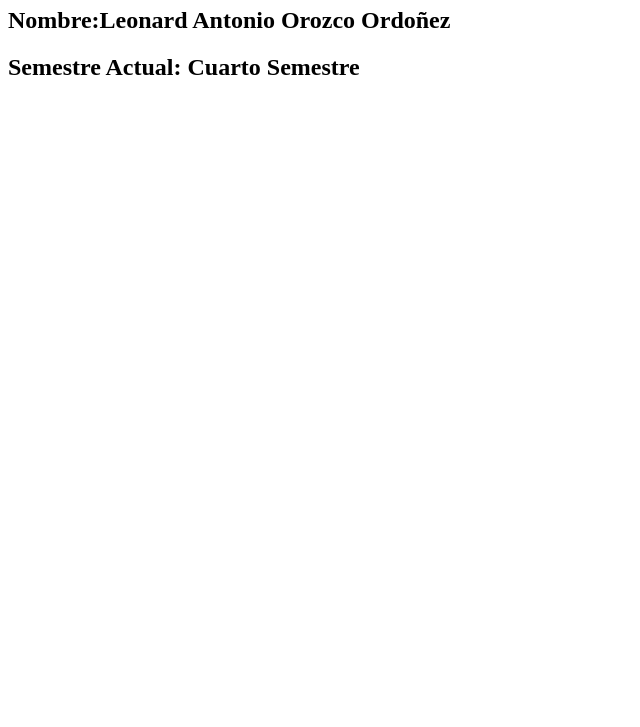
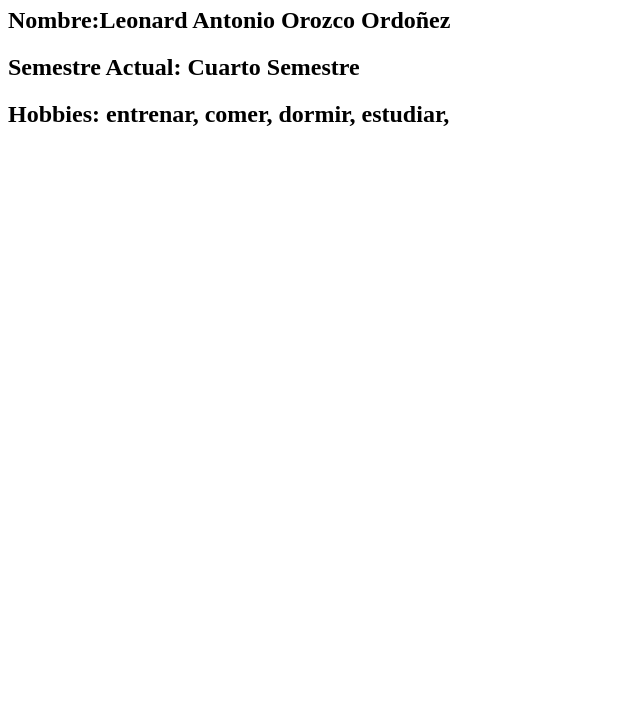
Before and after one commit to DarkVigore/parcial-1, a plain HTML site: page index.html in a window 1280 px wide. Shown: the part 73-800 px from the top of the page, without its empty margins (0-640 px from the left). Drawn offline with Linux system fonts and the light colour scheme.

Commit message:
commit four

```diff
--- a/index.html
+++ b/index.html
@@ -11,6 +11,8 @@
         <h1>Informacion del estudiante</h1>
         <h2>Nombre:Leonard Antonio Orozco Ordoñez</h2>
         <h2>Semestre Actual: Cuarto Semestre</h2>
+        <h2>Hobbies: entrenar, comer, dormir, estudiar,</h2>
+
 
 
 
```
